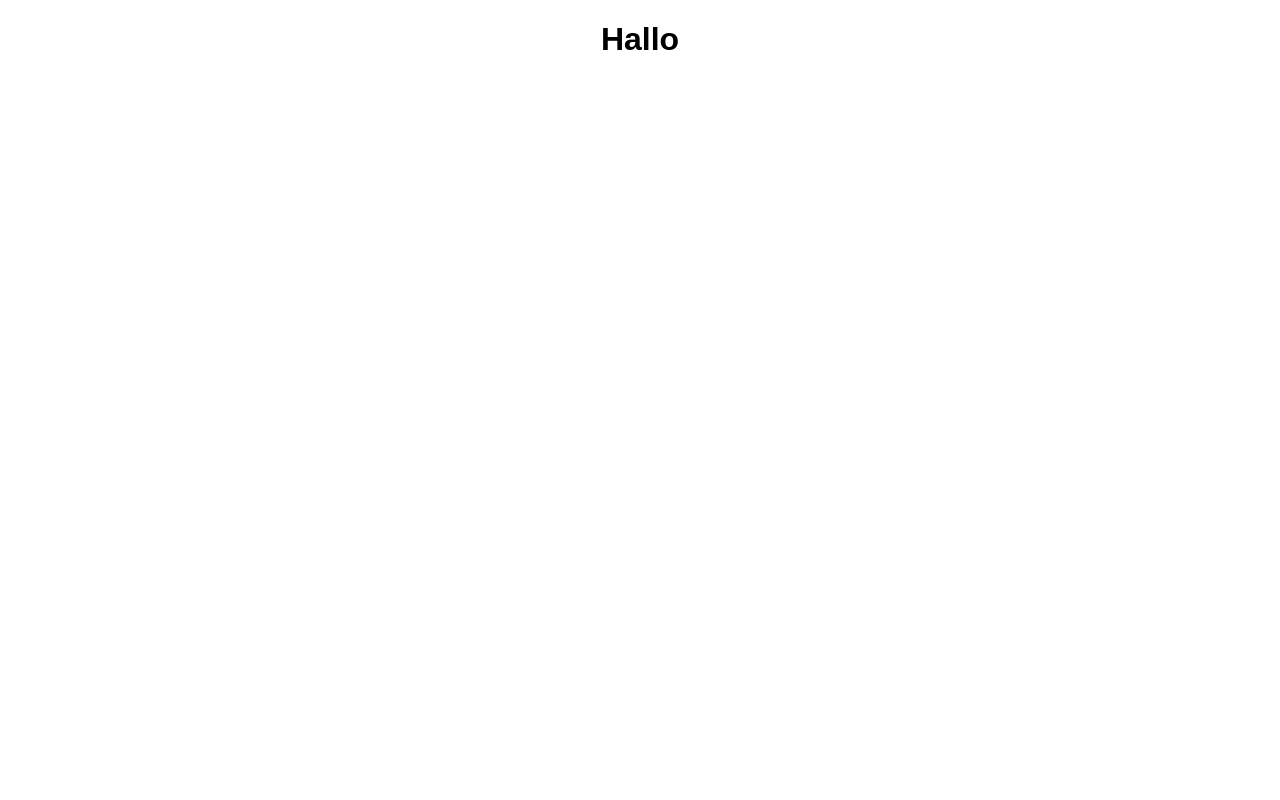
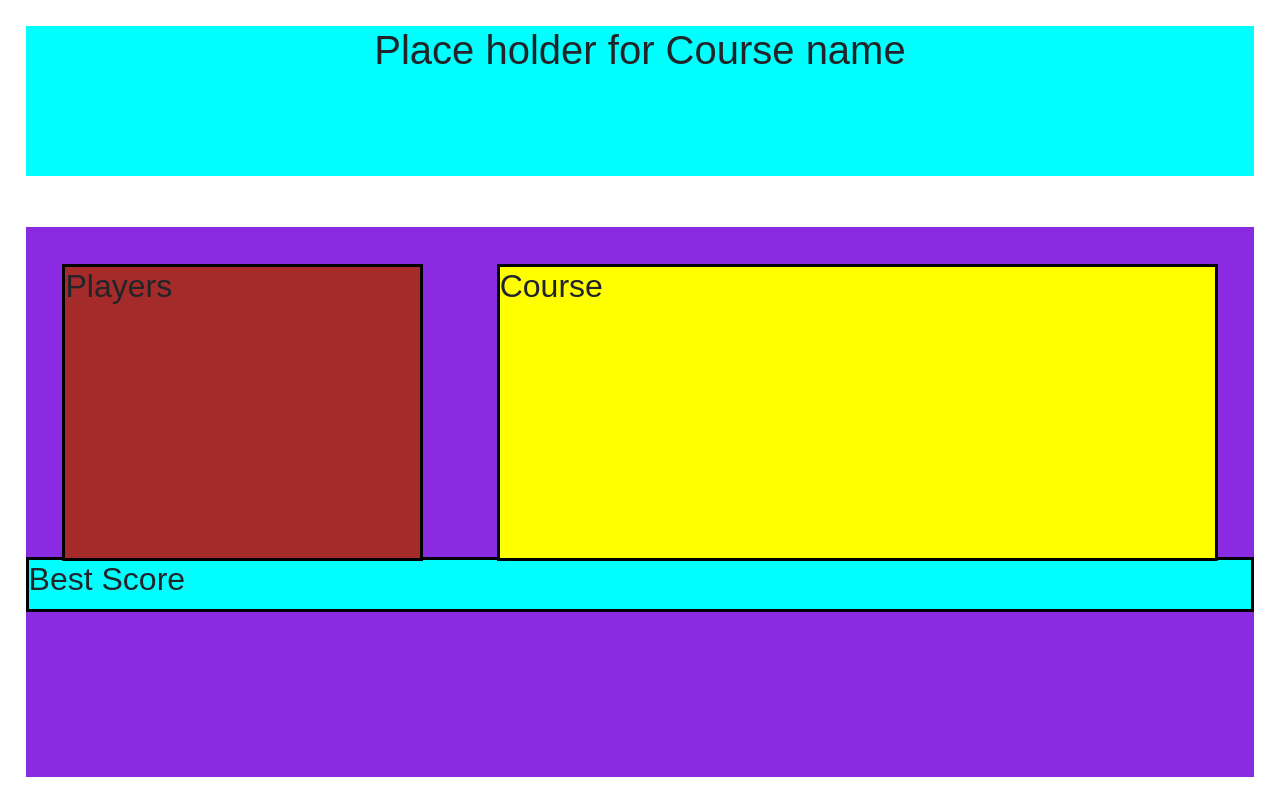
Before and after one commit to fredrik1992/Frisby-Golf.app, a React (Create React App) app: page / in a window 1280 px wide. Built offline with nearby package versions, Linux system fonts and the light colour scheme.

Commit message:
fixed a bit in layout

```diff
--- a/package.json
+++ b/package.json
@@ -3,6 +3,7 @@
   "version": "0.1.0",
   "private": true,
   "dependencies": {
+    "bootstrap": "^4.5.3",
     "react": "^17.0.1",
     "react-dom": "^17.0.1",
     "react-scripts": "1.1.5"
--- a/src/App.css
+++ b/src/App.css
@@ -1,28 +1,55 @@
-.App {
-  text-align: center;
+.page{
+  display: grid;
+  grid-template-columns: 100% 100% ;
+  grid-template-rows: auto auto ;
+  grid-template-areas:
+  "head "
+  "main ";
+  height: 550px;
 }
 
-.App-logo {
-  animation: App-logo-spin infinite 20s linear;
-  height: 80px;
+
+.header{
+  grid-area: head;
+  display: flex;
+  background-color: aqua;
+  height: 150px;
+  justify-content: center;
+  margin: 2%;
+
+}
+.main{
+  grid-area: main;
+  background-color: blueviolet;
+  height: 550px;
+  margin: 2%;
 }
 
-.App-header {
-  background-color: #222;
-  height: 150px;
-  padding: 20px;
-  color: white;
+.sideWindowMain{
+  border: solid black;
+  height: 90%;
+  width: 30%;
+  background-color: brown;
+  margin: 3%;
 }
+.nameAndCourseWindow{
 
-.App-title {
-  font-size: 1.5em;
+  display: flex;
+  flex-direction: row;
+
+  width: 100%;
+  height: 60%;
 }
-
-.App-intro {
-  font-size: large;
+.courseWindow{
+  border: solid black;
+  height: 90%;
+  width: 60%;
+  background-color: yellow;
+  margin: 3%;
 }
-
-@keyframes App-logo-spin {
-  from { transform: rotate(0deg); }
-  to { transform: rotate(360deg); }
+.TotalScoreWindow{
+  border: solid black;
+  background-color: aqua;
+  width: 100%;
+  height: 10%;
 }
--- a/src/App.js
+++ b/src/App.js
@@ -1,11 +1,16 @@
 import React, { Component } from 'react';
+import HeaderComp from "./AppHeaderComp"
+import AppMainComp from "./AppMainComp"
 import './App.css';
 
 class App extends Component {
   render() {
     return (
-      <div className="App">
-        <h1>Hallo</h1>
+      <div className="page">
+
+        <HeaderComp></HeaderComp>
+        <AppMainComp></AppMainComp>
+
       </div>
     );
   }
--- /dev/null
+++ b/src/AppHeaderComp.js
@@ -0,0 +1,16 @@
+import React from "react";
+import { render } from "react-dom";
+
+
+const HeaderComp = () =>{
+
+        return(
+
+            <div className = "navBar">
+                <h1 className = "header">Place holder for Course name</h1>
+
+            </div>
+        );
+
+    }
+    export default HeaderComp
--- /dev/null
+++ b/src/AppMainComp.js
@@ -0,0 +1,27 @@
+import React from "react";
+import { render } from "react-dom";
+import NameWindowComp from "../src/MainComps/NameWindowComp"
+import CourseWindowComp from "../src/MainComps/CourseWindowComp"
+import BestTotalScoreComp from "./MainComps/BestTotalScoreComp"
+
+const AppMainComp = () =>{
+
+    return(
+        <div className = "main">
+
+            <div className = "nameAndCourseWindow">
+                <NameWindowComp/>
+                <CourseWindowComp/>
+            </div>
+            <BestTotalScoreComp/>
+
+
+
+
+
+
+        </div>
+    )
+
+}
+export default AppMainComp
--- /dev/null
+++ b/src/MainComps/BestTotalScoreComp.js
@@ -0,0 +1,10 @@
+import React from "react";
+const BestTotalScoreComp = () =>{
+
+    return(
+        <div className = "TotalScoreWindow">
+            <h2>Best Score</h2>
+        </div>
+    )
+}
+export default BestTotalScoreComp;
--- /dev/null
+++ b/src/MainComps/CourseWindowComp.js
@@ -0,0 +1,10 @@
+import React from "react";
+const CourseWindowComp = () =>{
+
+    return(
+        <div className = "courseWindow">
+            <h2>Course</h2>
+        </div>
+    )
+}
+export default CourseWindowComp;
--- /dev/null
+++ b/src/MainComps/NameWindowComp.js
@@ -0,0 +1,15 @@
+import React from "react";
+import { render } from "react-dom";
+
+
+const NameWindowComp = () =>{
+
+    return(
+        <div className = "sideWindowMain">
+            <h2>Players</h2>
+
+        </div>
+    )
+
+}
+export default NameWindowComp
--- a/src/index.js
+++ b/src/index.js
@@ -1,3 +1,4 @@
+import 'bootstrap/dist/css/bootstrap.css';
 import React from 'react';
 import ReactDOM from 'react-dom';
 import './index.css';
```
Also changed, not shown: 1 other file (tests, documents, lock files or other folders).
